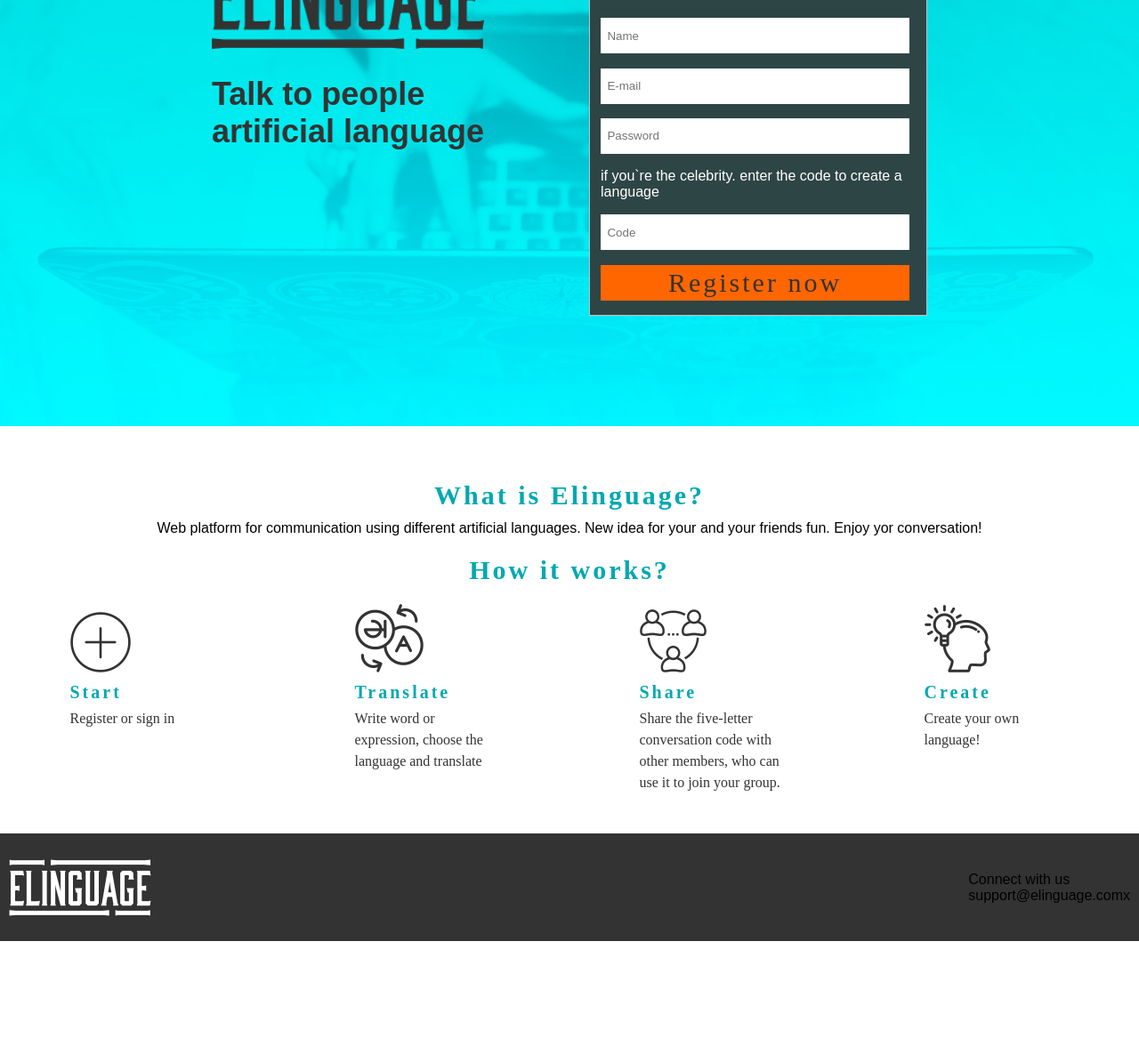
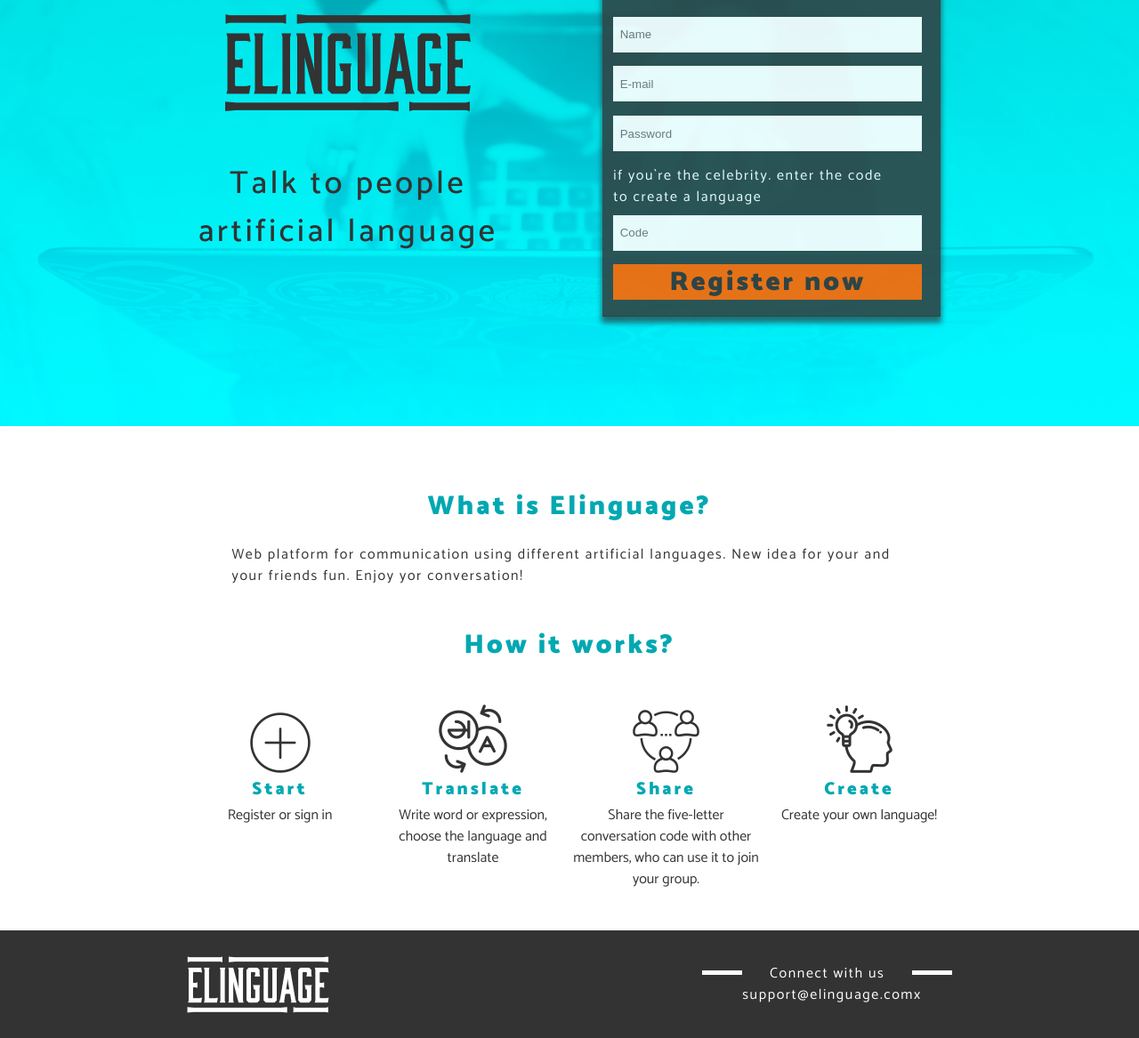
Before and after one commit to draconss/veb, a plain HTML site: page laba 4/index.html in a window 1280 px wide. Shown: the part 186-1353 px from the top of the page at 89% size. Before the commit the page ends 1244 px from the top, so only its background shows below. Drawn offline with Linux system fonts and the light colour scheme.

Commit message:
Add files via upload

```diff
--- a/laba 4/css/1.css
+++ b/laba 4/css/1.css
@@ -1,14 +1,35 @@
-*{
+* {
   margin: 0;
   padding: 0;
   border: none;
   box-sizing: border-box;
-    font-family: 'Myriad Pro', sans-serif;
+  font-family: "Myriad Pro", sans-serif;
 }
-body{
+
+@font-face {
+  font-family: "CatamaranMedium";
+  src: url("../fonts/Catamaran/Catamaran-Medium.ttf");
+}
+
+@font-face {
+  font-family: "CatamaranBlack";
+  src: url("../fonts/Catamaran/Catamaran-Black.ttf");
+}
+
+@font-face {
+  font-family: "Catamaran";
+  src: url("../fonts/Catamaran/Catamaran-Regular.ttf");
+}
+
+@font-face {
+  font-family: "CatamaranLight";
+  src: url("../fonts/Catamaran/Catamaran-Light.ttf");
+}
+
+body {
   height: 100%;
 }
-header{
+header {
   width: 100%;
   height: 665px;
   background: url(../images/1.png) no-repeat center center;
@@ -16,156 +37,236 @@
   padding: 120px;
 }
 
-.cont{
+.cont {
   justify-content: space-evenly;
   display: flex;
-
 }
 
-.ones{
+.ones {
   display: flex;
   flex-direction: column;
+  align-items: center;
+  margin-right:15px;
+}
 
+.ones img{
+	margin-top: 82px;
+}
 
-}
-.ones>h2{
-	margin-top:30px;
-	color: #333;
+.h2 {
+  text-align: center;
+  margin-top: 55px;
   font-size: 36px;
+  color: #333333;
+  font-family: "CatamaranMedium";
+  font-weight: 500;
+  line-height: 54px;
+  letter-spacing: 3.6px;
 }
 .tabs {
-
   width: 380px;
   height: 422px;
   padding: 0px;
-
+  box-shadow: 0 6px 6px 1px rgba(44, 43, 45, 0.7);
+  background-color: #333333;
+  opacity: 0.9;
 }
-.tabs>input { display:none; }
-.tabs>div { display: none;
+.tabs > input {
+  display: none;
+}
+.tabs > div {
+  display: none;
   padding: 12px;
-    border: 1px solid #C0C0C0;
   background: #2e4546;
 }
-.tabs>label {
+.tabs > label {
   display: inline-flex;
   padding: 15px;
   margin: 0 -5px -1px 0;
 
   color: #000000;
-    border: 1px solid #C0C0C0;
-    background: #E0E0E0;
+  background: #e0e0e0;
   cursor: pointer;
   width: 190px;
   height: 58px;
 }
-.tabs>input:checked + label {
+.tabs > input:checked + label {
   color: #ffffff;
-    border: 1px solid #C0C0C0;
   border-bottom: 1px solid #2e4546;
   background: #2e4546;
 }
+
+#tab_1 p {
+  text-align: center;
+}
+
 #tab_1:checked ~ #txt_1,
-#tab_2:checked ~ #txt_2{ display: block;    height: 364px;     width: 380px;}
+#tab_2:checked ~ #txt_2 {
+  display: block;
+  height: 364px;
+  width: 380px;
+}
 
+.text_reg {
+  width: 317px;
+  height: 40px;
+  color: #ffffff;
+  font-family: Catamaran;
+  font-size: 16px;
+  font-weight: 300;
+  line-height: 24px;
+  letter-spacing: 1.6px;
+}
 
-.reg,.reg2{
+.reg,
+.reg2 {
   display: flex;
   flex-direction: column;
   color: white;
   height: 350px;
   justify-content: space-evenly;
 }
-.reg2{justify-content:center;}
-.reg2 input{
-	margin-bottom:10px;
+.reg2 {
+  justify-content: center;
 }
-.in{
+.reg2 input {
+  margin-bottom: 10px;
+}
+.in {
   height: 40px;
   width: 347px;
 }
-.but{
+.but {
   width: 347px;
   height: 40px;
   background-color: #ff6600;
   color: #333333;
-	font-family: "Catamaran - Black";
+  font-family: "CatamaranBlack";
   font-size: 30px;
 
   line-height: 36px;
 
-	letter-spacing: 3px
+  letter-spacing: 3px;
 }
 
-
-
-.h-2{
-
+.h-2 {
   color: #00a8b2;
-font-family: "Catamaran - Black";
+  font-family: "CatamaranBlack";
   font-size: 30px;
 
   line-height: 36px;
   letter-spacing: 3px;
-
 }
-.all{
+.all {
   display: flex;
   flex-direction: column;
   align-items: center;
 }
-.d1,.d2{
+.d1,
+.d2 {
   display: flex;
   flex-direction: column;
   align-items: center;
-
 }
-.d2{
-	display:flex;
-	flex-direction:row;
-	justify-content: space-around;
+.d2 {
+  display: flex;
+  flex-direction: row;
+  justify-content: space-between;
   align-items: baseline;
-	width: 100%;
-
-
-}
-.shape > h3{
-	color: #00a8b2;
-    font-family: "Catamaran - Black";
-    font-size: 20px;
-
-    line-height: 36px;
-    letter-spacing: 3px;;
+  width: auto;
 }
 
-.shape{
-	width: 163px;
+.d2 > p {
+  letter-spacing: 1.6px;
 }
-.h-2.a{
-	margin-top:60px;
-	margin-bottom:10px;
+.shape > h3 {
+  color: #00a8b2;
+  font-family: "CatamaranBlack";
+  font-size: 20px;
+  text-align: center;
+  line-height: 36px;
+  letter-spacing: 3px;
 }
-.h-2.b{
-	margin-top:20px;
-	margin-bottom:20px;
+
+.shape {
+  width: 217px;
 }
-footer{
+.h-2.a {
+  margin-top: 72px;
+  margin-bottom: 10px;
+}
+
+.logo {
+  display: flex;
+  justify-content: center;
+}
+
+.text_main1 {
+  margin-bottom: 55px;
+  margin-top: 15px;
+  width: 764px;
+  height: 40px;
+  color: #333333;
+  font-family: Catamaran;
+  font-size: 16px;
+  font-weight: 300;
+  line-height: 24px;
+  /* Text style for "Web platfo" */
+  letter-spacing: 1.6px;
+  margin-left: 5px;
+}
+
+.h-2.b {
+  margin-bottom: 49px;
+}
+footer {
+	display: flex;
+	align-items: center;
   background-color: #333333;
+  width: 100%;
   height: 121px;
+}
+footer > img {
+  max-height: 64px;
+}
+.vis {
+  width: 100%;
+  display: flex;
+  flex-flow: row wrap;
+  justify-content: space-around;
+  align-items: center;
+}
+
+.footer_text {
   display: flex;
   justify-content: space-between;
-	    align-items: center;
-		padding: 10px;
 }
-footer>img{
-	max-height: 64px;
+.tetx_vis {
+  width: 191px;
+  color: #ffffff;
+  font-family: "Catamaran";
+  font-size: 16px;
+  font-weight: 400;
+  line-height: 1.5;
+  letter-spacing: 1.6px;
+  text-align: center;
+}
 
+.p1 {
+  width: 45px;
+  height: 5px;
+  background-color: #ffffff;
+  margin-top: 8px;
 }
-.vis{
-	    display: flex;
-    flex-direction: column;
-    justify-content: center;
+
+.p2 {
+  width: 45px;
+  height: 5px;
+  background-color: #ffffff;
+  margin-top: 8px;
 }
-main{
+
+main {
   margin-bottom: 45px;
 }
 
@@ -173,38 +274,28 @@
   min-height: calc(100vh - 830px);
 }
 
-
-.shape p{
+.shape p {
   color: #333333;
-font-family: Catamaran;
+  font-family: "Catamaran";
   font-size: 16px;
-
+  text-align: center;
   line-height: 24px;
 }
-@media(max-width: 670px){
-	header .cont{
-		flex-direction:column;
-		    margin-top: -110px;
+@media (max-width: 850px) {
+  header .cont {
+    flex-direction: column;
+
+	align-items: center;
+  }
+  header{
+	  height: 50%;
+  }
+  .d2 {
+    flex-direction: column;
+    align-items: center;
+  }
+  .text_main1{
+	  width: auto;
+    height: auto;
   }
 }
-@media(max-width: 600px){
-	 .ones{
-		display:none;
-	}
-	.tabs{
-		margin-left:-120px;
-	}
-	.d2{
-		flex-direction:column;
-		align-items: center;
-	}
-}
-@media(max-device-width: 600px){
-	.wraper p{
-		font-size:25px;
-	}
-
-	.vis p{
-		font-size:30px;
-	}
-}
--- a/laba 4/index.html
+++ b/laba 4/index.html
@@ -1,102 +1,98 @@
-<!doctype html>
+<!DOCTYPE html>
 <html lang="en">
   <head>
-	<meta charset="UTF-8">
-	<title>	lab 4</title>
-	<link rel="stylesheet" href="./css/1.css">
-
-
-
-
+    <meta charset="UTF-8" />
+    <title>lab 4</title>
+    <link rel="stylesheet" href="./css/1.css" />
   </head>
   <body>
     <header>
-
       <div class="cont">
-
         <div class="ones">
-	<img src="./images/2.png" alt="">
-	<h2>Talk to people<br> artificial language</h2>
+          <img src="./images/2.png" alt="#" />
+          <p class="h2">
+            Talk to people<br />
+            artificial language
+          </p>
         </div>
 
         <div class="tabs">
-
-    <input type="radio" name="inset" value="" id="tab_1" checked>
+          <input type="radio" name="inset" value="" id="tab_1" checked />
           <label for="tab_1">join us</label>
-    <input type="radio" name="inset" value="" id="tab_2">
+          <input type="radio" name="inset" value="" id="tab_2" />
           <label for="tab_2">Sing in</label>
 
           <div id="txt_1">
             <div class="reg">
-        <input type="text" class = "in" placeholder = "  Name">
-        <input type="text" class = "in" placeholder = "  E-mail">
-        <input type="text" class = "in" placeholder = "  Password">
-		<p>if you`re the celebrity. enter the code to create a language</p>
-		<input type="text" class = "in" placeholder = "  Code">
-		<button class = "but">Register now</button>
+              <input type="text" class="in" placeholder="  Name" />
+              <input type="text" class="in" placeholder="  E-mail" />
+              <input type="text" class="in" placeholder="  Password" />
+              <p class="text_reg">
+                if you`re the celebrity. enter the code to create a language
+              </p>
+              <input type="text" class="in" placeholder="  Code" />
+              <button class="but">Register now</button>
             </div>
           </div>
           <div id="txt_2">
             <div class="reg2">
-        <input type="text" class = "in" placeholder = "  Login">
-        <input type="text" class = "in" placeholder = "  Password">
-		<button class = "but">Log in</button>
+              <input type="text" class="in" placeholder="  Login" />
+              <input type="text" class="in" placeholder="  Password" />
+              <button class="but">Log in</button>
             </div>
           </div>
-
         </div>
-
       </div>
-
-
     </header>
     <div class="wraper">
       <main>
         <div class="all">
           <div class="d1">
-	<h2 class = "h-2 a">What is Elinguage?</h2>
-	<p>Web platform for communication using different artificial languages. New idea for your and your friends fun. Enjoy yor conversation!</p>
-
+            <h2 class="h-2 a">What is Elinguage?</h2>
+            <p class="text_main1">
+              Web platform for communication using different artificial
+              languages. New idea for your and your friends fun. Enjoy yor
+              conversation!
+            </p>
           </div>
-	<h2 class = "h-2 b">How it works?</h2>
+          <h2 class="h-2 b">How it works?</h2>
           <div class="d2">
             <div class="shape">
-	<img src="./images/icon_1.png" alt="">
+              <div class="logo"><img src="./images/icon_1.png" alt="#" /></div>
               <h3>Start</h3>
               <p>Register or sign in</p>
             </div>
             <div class="shape">
-	<img src="./images/icon_2.png" alt="">
+              <div class="logo"><img src="./images/icon_2.png" alt="#" /></div>
               <h3>Translate</h3>
               <p>Write word or expression, choose the language and translate</p>
             </div>
             <div class="shape">
-	<img src="./images/icon_3.png" alt="">
+              <div class="logo"><img src="./images/icon_3.png" alt="#" /></div>
               <h3>Share</h3>
-	<p>Share the five-letter conversation code with other members, who can use it to join your group.</p>
+              <p>
+                Share the five-letter conversation code with other members, who
+                can use it to join your group.
+              </p>
             </div>
             <div class="shape">
-	<img src="./images/icon_4.png" alt="">
+              <div class="logo"><img src="./images/icon_4.png" alt="#" /></div>
               <h3>Create</h3>
               <p>Create your own language!</p>
             </div>
           </div>
-
         </div>
       </main>
       <footer>
-
-	<img src="./images/logo_copy.png" alt="">
         <div class="vis">
-	<p>Connect with us</p>
-	<p>support@elinguage.comx</p>
+          <img src="./images/logo_copy.png" alt="#" />
+          <div class="footer_text">
+            <div class="p1"></div>
+            <p class="tetx_vis">Connect with us support@elinguage.comx</p>
+            <div class="p2"></div>
           </div>
-
+        </div>
       </footer>
     </div>
-
-
-
-
   </body>
 </html>
```
Also changed, not shown: laba 4/fonts/Catamaran/OFL.txt (added, +93 -0 lines), laba 4/fonts/Catamaran/Catamaran-Black.ttf (added), laba 4/fonts/Catamaran/Catamaran-Bold.ttf (added), laba 4/fonts/Catamaran/Catamaran-ExtraBold.ttf (added), laba 4/fonts/Catamaran/Catamaran-ExtraLight.ttf (added), laba 4/fonts/Catamaran/Catamaran-Light.ttf (added), laba 4/fonts/Catamaran/Catamaran-Medium.ttf (added), laba 4/fonts/Catamaran/Catamaran-Regular.ttf (added), laba 4/fonts/Catamaran/Catamaran-SemiBold.ttf (added), laba 4/fonts/Catamaran/Catamaran-Thin.ttf (added). Lines whose indentation alone changed are shown as unchanged.
